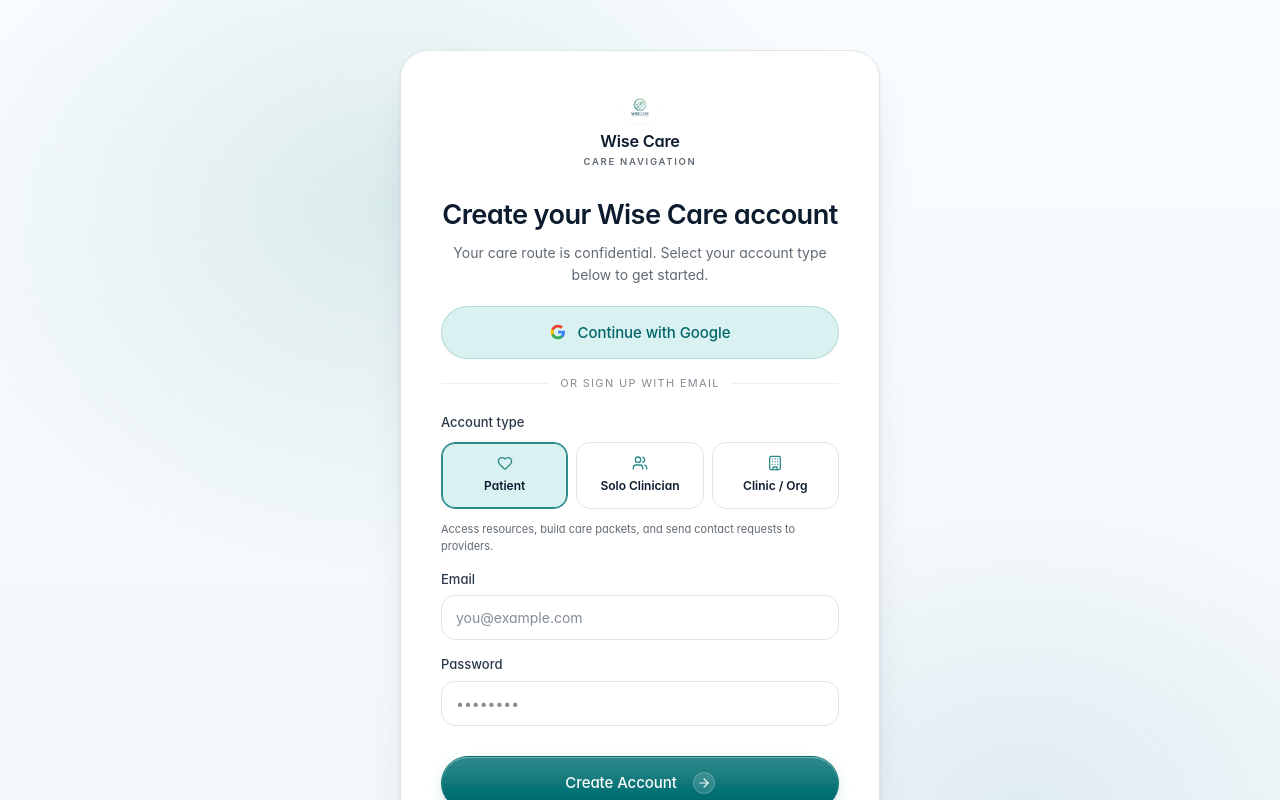
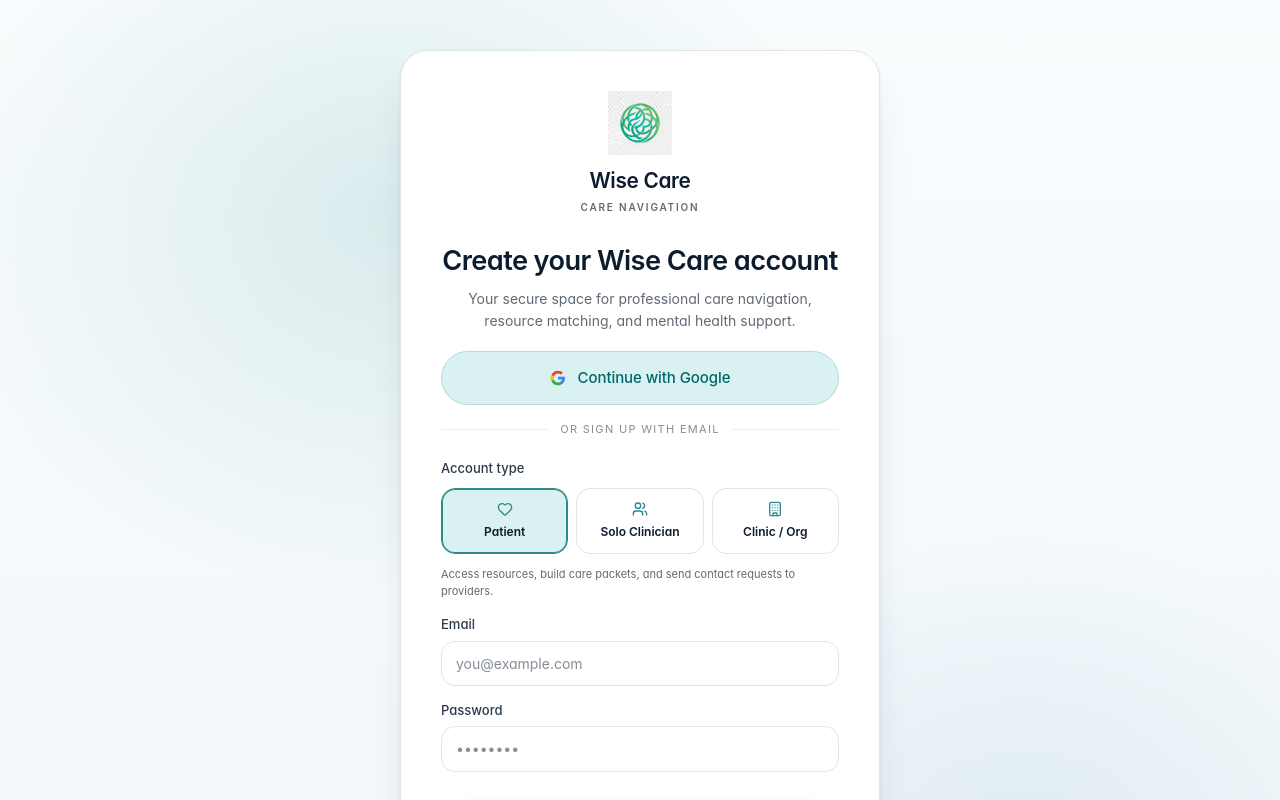
Before and after one commit to LielinaH/wise-care, a Next.js app: page /auth/register in a window 1280 px wide. Shown: the top 800 px of the page. Built offline with nearby package versions, Linux system fonts and the light colour scheme; no server answers.

Commit message:
Enlarge brand logo, make it transparent globally, and update taglines on signin and signup pages

```diff
--- a/app/auth/register/page.tsx
+++ b/app/auth/register/page.tsx
@@ -79,18 +79,18 @@
 
           {/* Logo inside card */}
           <div style={{ display: 'flex', flexDirection: 'column', alignItems: 'center', marginBottom: '24px' }}>
-            <Link href="/" style={{ display: 'flex', flexDirection: 'column', alignItems: 'center', gap: '6px' }}>
-              <div className="brand-mark"></div>
-              <div className="brand-word" style={{ display: 'flex', flexDirection: 'column', alignItems: 'center', textAlign: 'center' }}>
+            <Link href="/" style={{ display: 'flex', flexDirection: 'column', alignItems: 'center', gap: '10px' }}>
+              <div className="brand-mark" style={{ width: '64px', height: '64px' }}></div>
+              <div className="brand-word" style={{ display: 'flex', flexDirection: 'column', alignItems: 'center', textAlign: 'center', fontSize: '1.3rem' }}>
                 Wise Care
-                <small>Care Navigation</small>
+                <small style={{ fontSize: '10px', marginTop: '3px' }}>Care Navigation</small>
               </div>
             </Link>
           </div>
 
           <h2>Create your Wise Care account</h2>
           <p className="sub" style={{ marginBottom: '20px' }}>
-            Your care route is confidential. Select your account type below to get started.
+            Your secure space for professional care navigation, resource matching, and mental health support.
           </p>
 
           {error && (
--- a/app/auth/signin/page.tsx
+++ b/app/auth/signin/page.tsx
@@ -73,18 +73,18 @@
 
           {/* Logo inside card */}
           <div style={{ display: 'flex', flexDirection: 'column', alignItems: 'center', marginBottom: '24px' }}>
-            <Link href="/" style={{ display: 'flex', flexDirection: 'column', alignItems: 'center', gap: '6px' }}>
-              <div className="brand-mark"></div>
-              <div className="brand-word" style={{ display: 'flex', flexDirection: 'column', alignItems: 'center', textAlign: 'center' }}>
+            <Link href="/" style={{ display: 'flex', flexDirection: 'column', alignItems: 'center', gap: '10px' }}>
+              <div className="brand-mark" style={{ width: '64px', height: '64px' }}></div>
+              <div className="brand-word" style={{ display: 'flex', flexDirection: 'column', alignItems: 'center', textAlign: 'center', fontSize: '1.3rem' }}>
                 Wise Care
-                <small>Care Navigation</small>
+                <small style={{ fontSize: '10px', marginTop: '3px' }}>Care Navigation</small>
               </div>
             </Link>
           </div>
 
           <h2>Sign in to Wise Care</h2>
           <p className="sub" style={{ marginBottom: '20px' }}>
-            Sign in to access your secure care route and packet workspace.
+            Your secure space for professional care navigation, resource matching, and mental health support.
           </p>
 
           {!isFirebaseMode && (
--- a/app/globals.css
+++ b/app/globals.css
@@ -141,13 +141,11 @@
 
 .brand-mark {
   width: 32px; height: 32px;
-  border-radius: 10px;
   background-image: url('/logo.png');
-  background-size: cover;
+  background-size: contain;
+  background-repeat: no-repeat;
   background-position: center;
-  box-shadow: var(--sh-1);
   position: relative;
-  overflow: hidden;
 }
 .brand-mark::after {
   content: '';
```
Also changed, not shown: public/favicon.png, public/logo.png.
